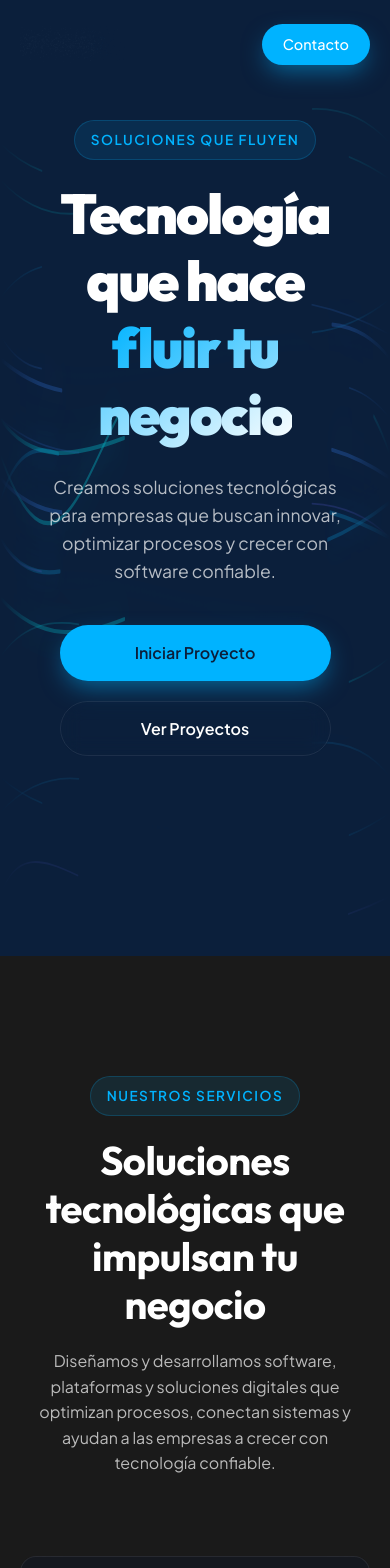
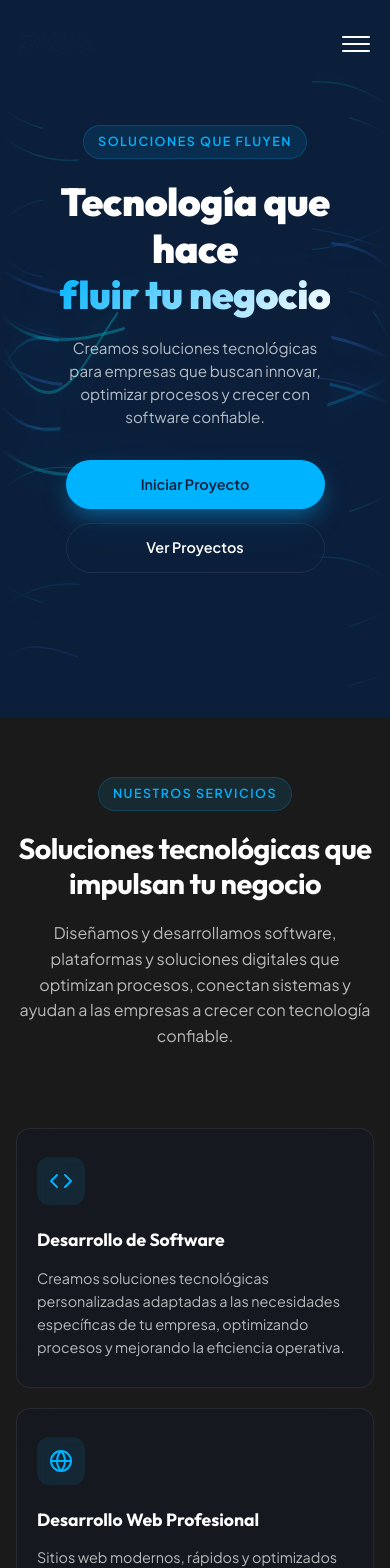
Before and after one commit to lihuensg/rivuz-react, a React (Vite) app: page / in a window 390 px wide. Shown: the top 1568 px of the page. Built offline with nearby package versions, Linux system fonts and the light colour scheme.

Commit message:
feat: implement new project gallery component and add styling for core layout sections

```diff
--- a/src/components/Contact/Contact.css
+++ b/src/components/Contact/Contact.css
@@ -135,6 +135,10 @@ textarea.glow-input {
 }
 
 @media (max-width: 992px) {
+    .contact-section {
+        padding: 100px 0;
+    }
+
     .contact-wrapper {
         grid-template-columns: 1fr;
         gap: 60px;
@@ -149,13 +153,46 @@ textarea.glow-input {
     }
 }
 
+@media (max-width: 768px) {
+    .contact-section {
+        padding: 80px 0;
+    }
+
+    .contact-wrapper {
+        gap: 40px;
+    }
+
+    .contact-form-container {
+        padding: 36px 24px;
+    }
+
+    .section-title {
+        font-size: clamp(1.8rem, 5vw, 2.5rem);
+    }
+}
+
 @media (max-width: 576px) {
+    .contact-section {
+        padding: 60px 0;
+    }
+
     .contact-form-container {
         padding: 30px 20px;
+        border-radius: 18px;
     }
 
     .form-row {
         grid-template-columns: 1fr;
         gap: 0;
     }
+
+    .glow-input {
+        padding: 12px 16px;
+        font-size: 0.95rem;
+    }
+
+    .icon-box {
+        width: 48px;
+        height: 48px;
+    }
 }
--- a/src/components/Footer/Footer.css
+++ b/src/components/Footer/Footer.css
@@ -71,4 +71,26 @@
     .copyright-col {
         text-align: left;
     }
+
+    .footer-logo {
+        font-size: 2rem;
+    }
 }
+
+@media (max-width: 480px) {
+    .footer-section {
+        padding: 20px 0;
+    }
+
+    .footer-logo {
+        font-size: 1.8rem;
+    }
+
+    .brand-desc {
+        font-size: 0.9rem;
+    }
+
+    .copyright {
+        font-size: 0.8rem;
+    }
+}
--- a/src/components/Header/Header.css
+++ b/src/components/Header/Header.css
@@ -62,12 +62,121 @@
     font-size: 0.85rem;
 }
 
+/* ─── Hamburger Button ─── */
+.hamburger {
+    display: none;
+    flex-direction: column;
+    justify-content: center;
+    gap: 5px;
+    width: 36px;
+    height: 36px;
+    background: none;
+    border: none;
+    cursor: pointer;
+    padding: 4px;
+    z-index: 1100;
+    position: relative;
+}
+
+.hamburger-line {
+    display: block;
+    width: 100%;
+    height: 2px;
+    background: var(--text-primary);
+    border-radius: 2px;
+    transition: all 0.3s cubic-bezier(0.4, 0, 0.2, 1);
+    transform-origin: center;
+}
+
+.hamburger.is-active .hamburger-line:nth-child(1) {
+    transform: translateY(7px) rotate(45deg);
+}
+
+.hamburger.is-active .hamburger-line:nth-child(2) {
+    opacity: 0;
+    transform: scaleX(0);
+}
+
+.hamburger.is-active .hamburger-line:nth-child(3) {
+    transform: translateY(-7px) rotate(-45deg);
+}
+
+/* ─── Mobile Overlay ─── */
+.nav-overlay {
+    display: none;
+}
+
+/* ─── Responsive ─── */
+
+/* Tablet — tighter nav spacing */
+@media (max-width: 1024px) {
+    .nav-links {
+        gap: 1.2rem;
+    }
+
+    .nav-links a {
+        font-size: 0.85rem;
+    }
+}
+
+/* Mobile — hamburger menu */
 @media (max-width: 768px) {
-    .nav-links a:not(.btn) {
-        display: none;
+    .hamburger {
+        display: flex;
+    }
+
+    .nav-overlay {
+        display: block;
+        position: fixed;
+        inset: 0;
+        background: rgba(0, 0, 0, 0.6);
+        z-index: 999;
+        backdrop-filter: blur(4px);
+        -webkit-backdrop-filter: blur(4px);
+        animation: fadeIn 0.3s ease;
     }
 
     .nav-links {
+        position: fixed;
+        top: 0;
+        right: -100%;
+        width: 280px;
+        height: 100vh;
+        background: rgba(11, 31, 59, 0.97);
+        backdrop-filter: blur(20px);
+        -webkit-backdrop-filter: blur(20px);
+        flex-direction: column;
+        justify-content: center;
+        align-items: center;
         gap: 0;
+        padding: 80px 40px 40px;
+        border-left: 1px solid rgba(255, 255, 255, 0.06);
+        box-shadow: -10px 0 40px rgba(0, 0, 0, 0.4);
+        transition: right 0.4s cubic-bezier(0.4, 0, 0.2, 1);
+        z-index: 1050;
+    }
+
+    .nav-links.is-open {
+        right: 0;
+    }
+
+    .nav-links a {
+        font-size: 1.1rem;
+        padding: 16px 0;
+        width: 100%;
+        text-align: center;
+        border-bottom: 1px solid rgba(255, 255, 255, 0.04);
+    }
+
+    .nav-links a.btn {
+        margin-top: 20px;
+        border-bottom: none;
+        width: auto;
+        padding: 12px 32px;
     }
 }
+
+@keyframes fadeIn {
+    from { opacity: 0; }
+    to { opacity: 1; }
+}
--- a/src/components/Header/Header.tsx
+++ b/src/components/Header/Header.tsx
@@ -4,6 +4,7 @@ import VaporizeTextCycle, { Tag } from '../ui/vapour-text-effect';
 
 const Header: React.FC = () => {
   const [isScrolled, setIsScrolled] = useState(false);
+  const [menuOpen, setMenuOpen] = useState(false);
 
   useEffect(() => {
     const handleScroll = () => {
@@ -13,6 +14,29 @@ const Header: React.FC = () => {
     window.addEventListener('scroll', handleScroll);
     return () => window.removeEventListener('scroll', handleScroll);
   }, []);
+
+  // Close menu on resize to desktop
+  useEffect(() => {
+    const handleResize = () => {
+      if (window.innerWidth > 768) setMenuOpen(false);
+    };
+    window.addEventListener('resize', handleResize);
+    return () => window.removeEventListener('resize', handleResize);
+  }, []);
+
+  // Prevent body scroll when menu is open
+  useEffect(() => {
+    if (menuOpen) {
+      document.body.style.overflow = 'hidden';
+    } else {
+      document.body.style.overflow = '';
+    }
+    return () => { document.body.style.overflow = ''; };
+  }, [menuOpen]);
+
+  const handleNavClick = () => {
+    setMenuOpen(false);
+  };
 
   return (
     <header className={`header ${isScrolled ? 'is-scrolled' : ''}`}>
@@ -37,13 +61,29 @@ const Header: React.FC = () => {
               />
           </a>
         </div>
-        <nav className="nav-links">
-          <a href="#services">Servicios</a>
-          <a href="#projects">Proyectos</a>
-          <a href="#pricing">Precios</a>
-          <a href="#testimonials">Clientes</a>
-          <a href="#nosotros">Nosotros</a>
-          <a href="#contact" className="btn btn-primary btn-sm">
+
+        {/* Hamburger button */}
+        <button
+          className={`hamburger ${menuOpen ? 'is-active' : ''}`}
+          onClick={() => setMenuOpen(!menuOpen)}
+          aria-label="Abrir menú"
+          aria-expanded={menuOpen}
+        >
+          <span className="hamburger-line" />
+          <span className="hamburger-line" />
+          <span className="hamburger-line" />
+        </button>
+
+        {/* Overlay */}
+        {menuOpen && <div className="nav-overlay" onClick={() => setMenuOpen(false)} />}
+
+        <nav className={`nav-links ${menuOpen ? 'is-open' : ''}`}>
+          <a href="#services" onClick={handleNavClick}>Servicios</a>
+          <a href="#projects" onClick={handleNavClick}>Proyectos</a>
+          <a href="#pricing" onClick={handleNavClick}>Precios</a>
+          <a href="#testimonials" onClick={handleNavClick}>Clientes</a>
+          <a href="#nosotros" onClick={handleNavClick}>Nosotros</a>
+          <a href="#contact" className="btn btn-primary btn-sm" onClick={handleNavClick}>
             <span>Contacto</span>
           </a>
         </nav>
--- a/src/components/Hero/Hero.css
+++ b/src/components/Hero/Hero.css
@@ -172,9 +172,69 @@
     margin-bottom: 80px;
 }
 
+@media (max-width: 1024px) {
+    .hero-section {
+        padding-top: 100px;
+    }
+
+    .hero-title {
+        letter-spacing: -1.5px;
+    }
+}
+
 @media (max-width: 768px) {
+    .hero-section {
+        padding-top: 90px;
+        min-height: 90vh;
+    }
+
+    .hero-title {
+        letter-spacing: -1px;
+    }
+
+    .hero-subtitle {
+        font-size: 1rem;
+        margin-bottom: 32px;
+        padding: 0 10px;
+    }
+
     .action-buttons {
         flex-direction: column;
         padding: 0 20px;
+        gap: 14px;
+        margin-bottom: 40px;
+    }
+
+    .action-buttons .btn {
+        width: 100%;
+        text-align: center;
+        justify-content: center;
+    }
+
+    .content-wrapper {
+        padding: 0 10px;
     }
 }
+
+@media (max-width: 480px) {
+    .hero-section {
+        padding-top: 80px;
+        min-height: 85vh;
+    }
+
+    .hero-title {
+        font-size: clamp(2.2rem, 10vw, 3.5rem);
+        letter-spacing: -0.5px;
+        margin-bottom: 18px;
+    }
+
+    .hero-subtitle {
+        font-size: 0.95rem;
+        line-height: 1.5;
+    }
+
+    .action-buttons .btn {
+        padding: 12px 24px;
+        font-size: 0.9rem;
+    }
+}
--- a/src/components/Pricing/Pricing.css
+++ b/src/components/Pricing/Pricing.css
@@ -91,8 +91,13 @@
 }
 
 @media (max-width: 992px) {
+    .pricing-section {
+        padding: 100px 0;
+    }
+
     .pricing-grid {
         grid-template-columns: repeat(2, 1fr);
+        gap: 24px;
     }
 
     .pricing-card.recommended {
@@ -101,7 +106,40 @@
 }
 
 @media (max-width: 768px) {
+    .pricing-section {
+        padding: 80px 0;
+    }
+
     .pricing-grid {
         grid-template-columns: 1fr;
+        max-width: 500px;
+        gap: 20px;
+    }
+
+    .pricing-card {
+        padding: 36px 28px;
     }
 }
+
+@media (max-width: 480px) {
+    .pricing-section {
+        padding: 60px 0;
+    }
+
+    .pricing-card {
+        padding: 30px 22px;
+        border-radius: 18px;
+    }
+
+    .plan-name {
+        font-size: 1.3rem;
+    }
+
+    .plan-desc {
+        font-size: 0.9rem;
+    }
+
+    .features li {
+        font-size: 0.85rem;
+    }
+}
--- a/src/components/Services/Services.css
+++ b/src/components/Services/Services.css
@@ -107,13 +107,58 @@
 }
 
 @media (max-width: 992px) {
+    .services-section {
+        padding: 100px 0;
+    }
+
     .services-grid {
         grid-template-columns: repeat(2, 1fr);
+        gap: 24px;
     }
 }
 
 @media (max-width: 768px) {
+    .services-section {
+        padding: 80px 0;
+    }
+
+    .section-header {
+        margin-bottom: 50px;
+    }
+
     .services-grid {
         grid-template-columns: 1fr;
+        gap: 20px;
+    }
+
+    .service-card {
+        padding: 32px 24px;
     }
 }
+
+@media (max-width: 480px) {
+    .services-section {
+        padding: 60px 0;
+    }
+
+    .service-card {
+        padding: 28px 20px;
+        border-radius: 14px;
+    }
+
+    .service-card h3 {
+        font-size: 1.1rem;
+    }
+
+    .service-card p {
+        font-size: 0.9rem;
+    }
+
+    .service-card.featured {
+        transform: scale(1);
+    }
+
+    .service-card.featured:hover {
+        transform: translateY(-5px);
+    }
+}
--- a/src/components/Testimonials/Testimonials.css
+++ b/src/components/Testimonials/Testimonials.css
@@ -62,13 +62,52 @@
 }
 
 @media (max-width: 992px) {
+    .testimonials-section {
+        padding: 100px 0;
+    }
+
     .testimonials-grid {
         grid-template-columns: repeat(2, 1fr);
+        gap: 24px;
     }
 }
 
 @media (max-width: 768px) {
+    .testimonials-section {
+        padding: 80px 0;
+    }
+
     .testimonials-grid {
         grid-template-columns: 1fr;
+        max-width: 500px;
+        margin: 0 auto;
+        gap: 20px;
+    }
+
+    .testimonial-card {
+        padding: 32px 28px;
     }
 }
+
+@media (max-width: 480px) {
+    .testimonials-section {
+        padding: 60px 0;
+    }
+
+    .testimonial-card {
+        padding: 28px 22px;
+        border-radius: 18px;
+    }
+
+    .quote-text {
+        font-size: 0.93rem;
+    }
+
+    .client-name {
+        font-size: 1rem;
+    }
+
+    .client-role {
+        font-size: 0.8rem;
+    }
+}
--- a/src/index.css
+++ b/src/index.css
@@ -156,3 +156,39 @@ section {
   box-shadow: 0 0 30px 0 var(--primary-glow);
   border-color: rgba(0, 179, 255, 0.3);
 }
+
+/* ─── Global Responsive ─── */
+@media (max-width: 1024px) {
+  :root {
+    --section-padding: 100px 4%;
+  }
+}
+
+@media (max-width: 768px) {
+  :root {
+    --section-padding: 80px 5%;
+  }
+
+  .section-header {
+    margin-bottom: 50px;
+  }
+
+  .section-tag {
+    font-size: 0.78rem;
+    padding: 6px 14px;
+  }
+}
+
+@media (max-width: 480px) {
+  :root {
+    --section-padding: 60px 5%;
+  }
+
+  .container {
+    padding: 0 16px;
+  }
+
+  .section-header {
+    margin-bottom: 40px;
+  }
+}
```
Also changed, not shown: src/components/Projects/Projects.tsx (+4 -4 lines).
